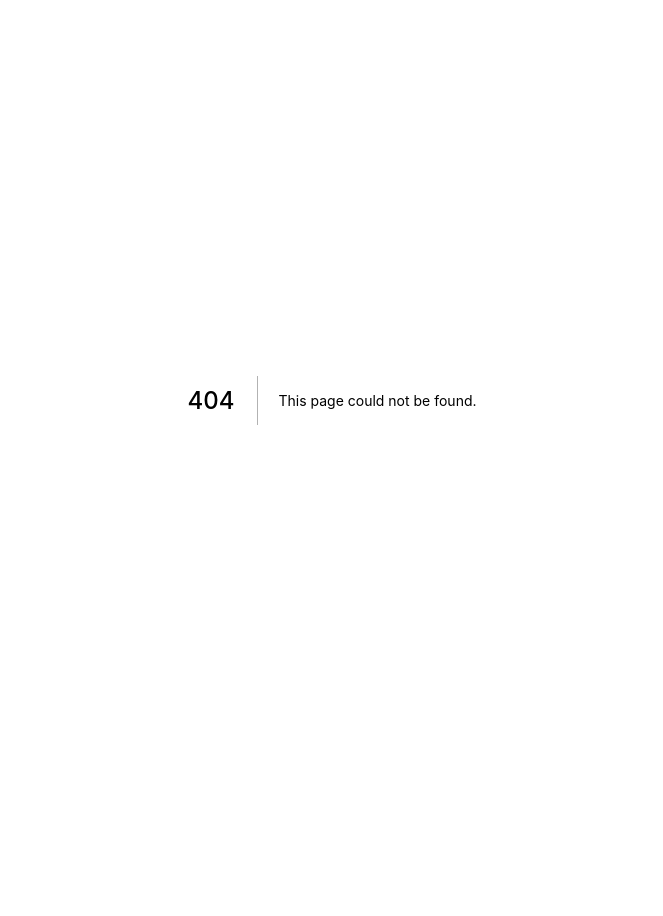
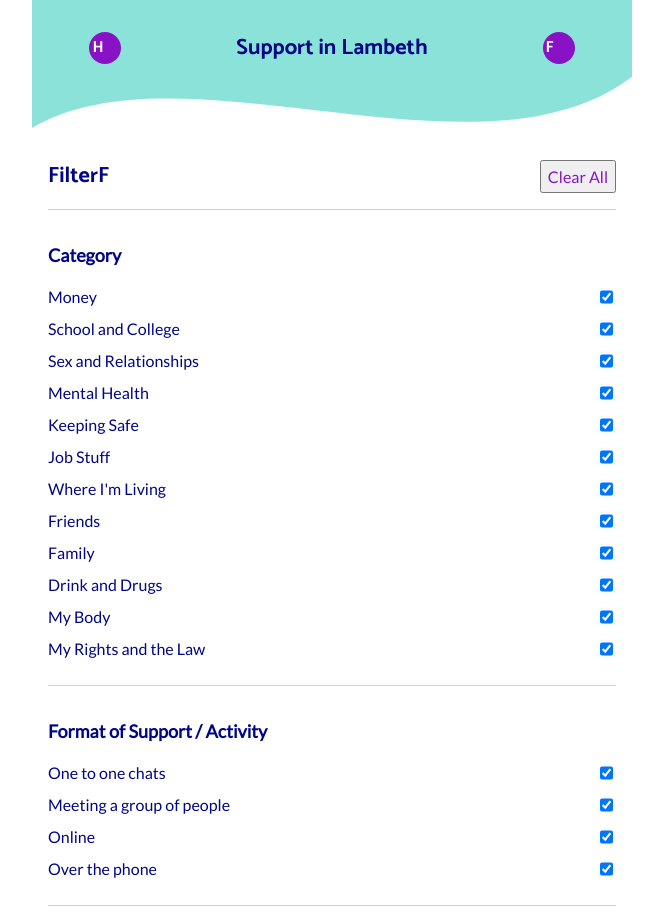
Before and after one commit to neontribe/my-best-life, a Next.js app: page /filter in a window 1280 px wide. Before the commit this address had no page. Shown: the top 916 px of the page, without its empty margins (308-971 px from the left). Before the commit the page ends 800 px from the top, so only its background shows below. Built offline with nearby package versions, Linux system fonts and the light colour scheme.

Commit message:
feat: add filter page

```diff
--- /dev/null
+++ b/pages/filter.tsx
@@ -0,0 +1,132 @@
+import React, { useState } from 'react'
+import { NextPage } from 'next'
+import styled from 'styled-components'
+
+import { Layout } from '../src/Components/Layout'
+import { HeaderComponent } from '../src/Components/Header'
+import { Checkbox } from '../src/Components/Checkbox'
+
+const Top = styled.section`
+  border-bottom: 1px solid ${(props) => props.theme.colours.yellow};
+  display: flex;
+  justify-content: space-between;
+  margin: 1rem;
+  padding: 1rem 0;
+
+  h2 {
+    font-family: 'Catamaran', sans-serif;
+    font-size: ${(props) => props.theme.fontSizes.title};
+
+    &:after {
+      content: 'F';
+    }
+  }
+
+  button {
+    color: ${(props) => props.theme.colours.purple};
+  }
+`
+
+const FilterSection = styled.section`
+  border-bottom: 1px solid ${(props) => props.theme.colours.yellow};
+  margin: 1rem;
+  padding: 1rem 0;
+
+  h3 {
+    font-size: ${(props) => props.theme.fontSizes.highlight};
+    margin-bottom: 1rem;
+  }
+`
+
+export const FilterPage: NextPage = () => {
+  const categories = [
+    'Money',
+    'School and College',
+    'Sex and Relationships',
+    'Mental Health',
+    'Keeping Safe',
+    'Job Stuff',
+    "Where I'm Living",
+    'Friends',
+    'Family',
+    'Drink and Drugs',
+    'My Body',
+    'My Rights and the Law',
+  ]
+
+  const formats = [
+    'One to one chats',
+    'Meeting a group of people',
+    'Online',
+    'Over the phone',
+  ]
+
+  const [checkedCategories, setCheckedCategories] = useState(categories)
+  const [checkedFormats, setCheckedFormats] = useState(formats)
+
+  function handleCategoryUpdate(input: string) {
+    const currentItems = checkedCategories
+
+    if (currentItems.includes(input)) {
+      setCheckedCategories(currentItems.filter((item) => item !== input))
+    } else {
+      currentItems.push(input)
+      setCheckedCategories(currentItems)
+    }
+  }
+
+  function handleFormatUpdate(input: string) {
+    const currentItems = checkedFormats
+
+    if (currentItems.includes(input)) {
+      setCheckedFormats(currentItems.filter((item) => item !== input))
+    } else {
+      currentItems.push(input)
+      setCheckedFormats(currentItems)
+    }
+  }
+
+  return (
+    <Layout>
+      <HeaderComponent />
+      <Top>
+        <h2>Filter</h2>
+        <button>Clear All</button>
+      </Top>
+      {/* <FilterSection>
+        <h3>Age</h3>
+      </FilterSection> */}
+      <FilterSection>
+        <h3>Category</h3>
+        {categories.map((category) => {
+          return (
+            <Checkbox
+              key={category}
+              label={category}
+              checked={checkedCategories.includes(category)}
+              onChange={handleCategoryUpdate}
+            />
+          )
+        })}
+      </FilterSection>
+      {/* <FilterSection>
+        <h3>Cost</h3>
+      </FilterSection> */}
+      <FilterSection>
+        <h3>Format of Support / Activity</h3>
+        {formats.map((format) => {
+          return (
+            <Checkbox
+              key={format}
+              label={format}
+              checked={checkedFormats.includes(format)}
+              onChange={handleFormatUpdate}
+            />
+          )
+        })}
+      </FilterSection>
+    </Layout>
+  )
+}
+
+export default FilterPage
--- /dev/null
+++ b/src/Components/Checkbox.tsx
@@ -0,0 +1,38 @@
+import React from 'react'
+import styled from 'styled-components'
+
+interface CheckboxProps {
+  label: string
+  checked: boolean
+  onChange: any
+}
+
+const CheckboxItem = styled.li`
+  list-style: none;
+  margin-bottom: 0.5rem;
+
+  label {
+    width: 100%;
+    display: flex;
+    justify-content: space-between;
+  }
+`
+
+export const Checkbox = ({
+  label,
+  checked,
+  onChange,
+}: CheckboxProps): JSX.Element => {
+  return (
+    <CheckboxItem>
+      <label>
+        {label}
+        <input
+          type="checkbox"
+          checked={checked}
+          onChange={() => onChange(label)}
+        ></input>
+      </label>
+    </CheckboxItem>
+  )
+}
--- /dev/null
+++ b/src/Components/Header.tsx
@@ -0,0 +1,81 @@
+import Link from 'next/link'
+import styled from 'styled-components'
+
+import { VisuallyHidden } from './VisuallyHidden'
+
+const Header = styled.header`
+  background-color: ${(props) => props.theme.colours.aqua};
+  clip-path: url(#wave);
+  height: 8rem;
+  position: sticky;
+  top: 0;
+  width: 100%;
+  z-index: 1;
+`
+
+const HeaderContents = styled.div`
+  align-items: center;
+  display: flex;
+  height: 6rem;
+  justify-content: space-around;
+  margin-bottom: 2rem;
+`
+
+const Title = styled.h1`
+  font-family: 'Catamaran', sans-serif;
+  font-size: ${(props) => props.theme.fontSizes.title};
+`
+
+const ButtonLink = styled.a`
+  align-items: center;
+  background-color: ${(props) => props.theme.colours.purple};
+  border-radius: 5rem;
+  border: 3px solid transparent;
+  color: ${(props) => props.theme.colours.white};
+  display: flex;
+  font-family: 'Catamaran', sans-serif;
+  font-weight: bold;
+  height: 2rem;
+  width: 2rem;
+  text-decoration: none;
+
+  &:focus {
+    outline: 2px dashed ${(props) => props.theme.colours.blue};
+    outline-offset: 2px;
+  }
+
+  &:hover {
+    background-color: ${(props) => props.theme.colours.purple_light};
+    color: ${(props) => props.theme.colours.purple};
+    transition: 0.3s;
+  }
+`
+
+export const HeaderComponent = (): JSX.Element => {
+  return (
+    <>
+      <VisuallyHidden>
+        <svg width="0" height="0">
+          <defs>
+            <clipPath id="wave" clipPathUnits="objectBoundingBox">
+              <path d="M 0,1  L 0,0  L 1,0  L 1,0.6  C .75 1.5, .25 .3, 0 1 Z" />
+            </clipPath>
+          </defs>
+        </svg>
+      </VisuallyHidden>
+      <Header>
+        <HeaderContents>
+          <Link href={`/`} passHref>
+            <ButtonLink>H</ButtonLink>
+          </Link>
+          <Title>Support in Lambeth</Title>
+          <Link href={`/filter`} passHref>
+            <ButtonLink>F</ButtonLink>
+          </Link>
+        </HeaderContents>
+      </Header>
+    </>
+  )
+}
+
+export default HeaderComponent
--- a/src/Components/VisuallyHidden.tsx
+++ b/src/Components/VisuallyHidden.tsx
@@ -5,7 +5,7 @@ interface VisuallyHiddenProps {
   children: React.ReactNode
 }
 
-const StyledContainer = styled.span<VisuallyHiddenProps>`
+const StyledContainer = styled.span`
   border: 0;
   clip: rect(1px, 1px, 1px, 1px);
   height: 1px;
```
Also changed, not shown: cms/config.js (+7 -4 lines), pages/index.tsx (+2 -48 lines).
